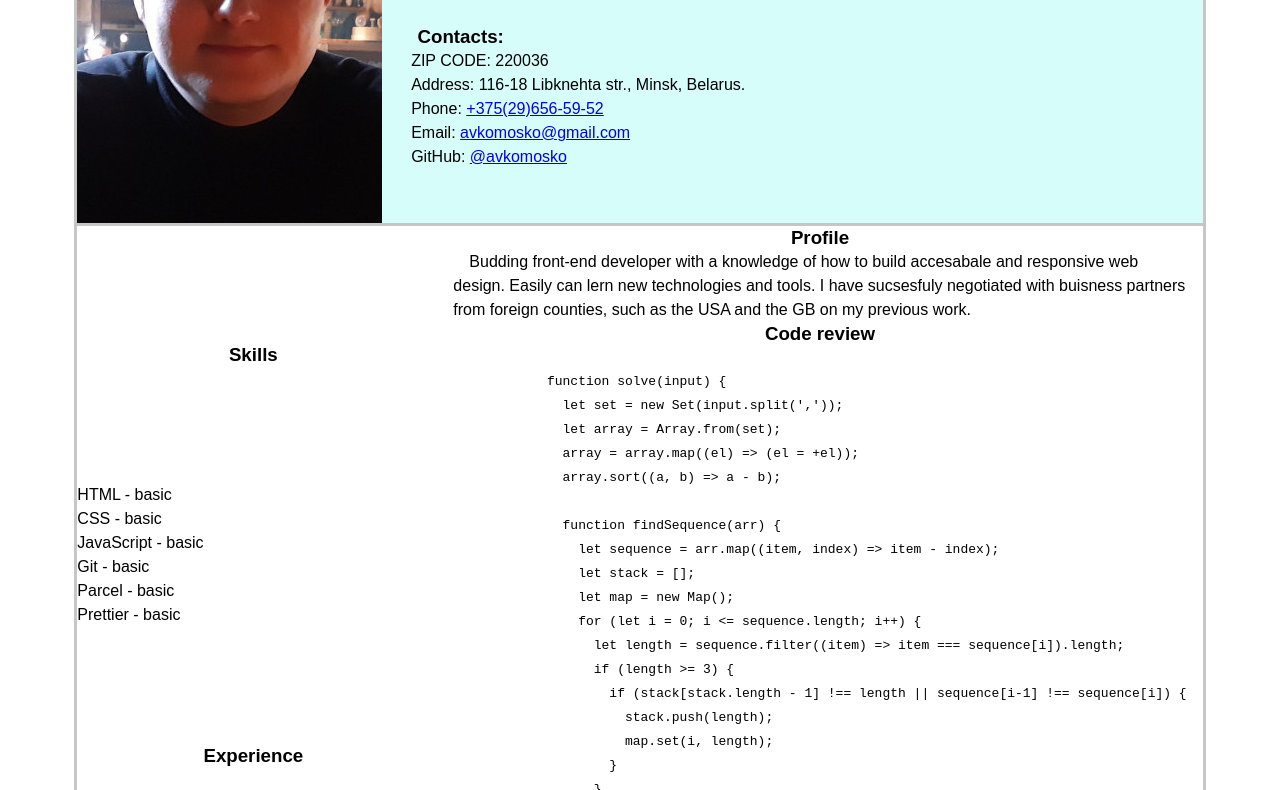
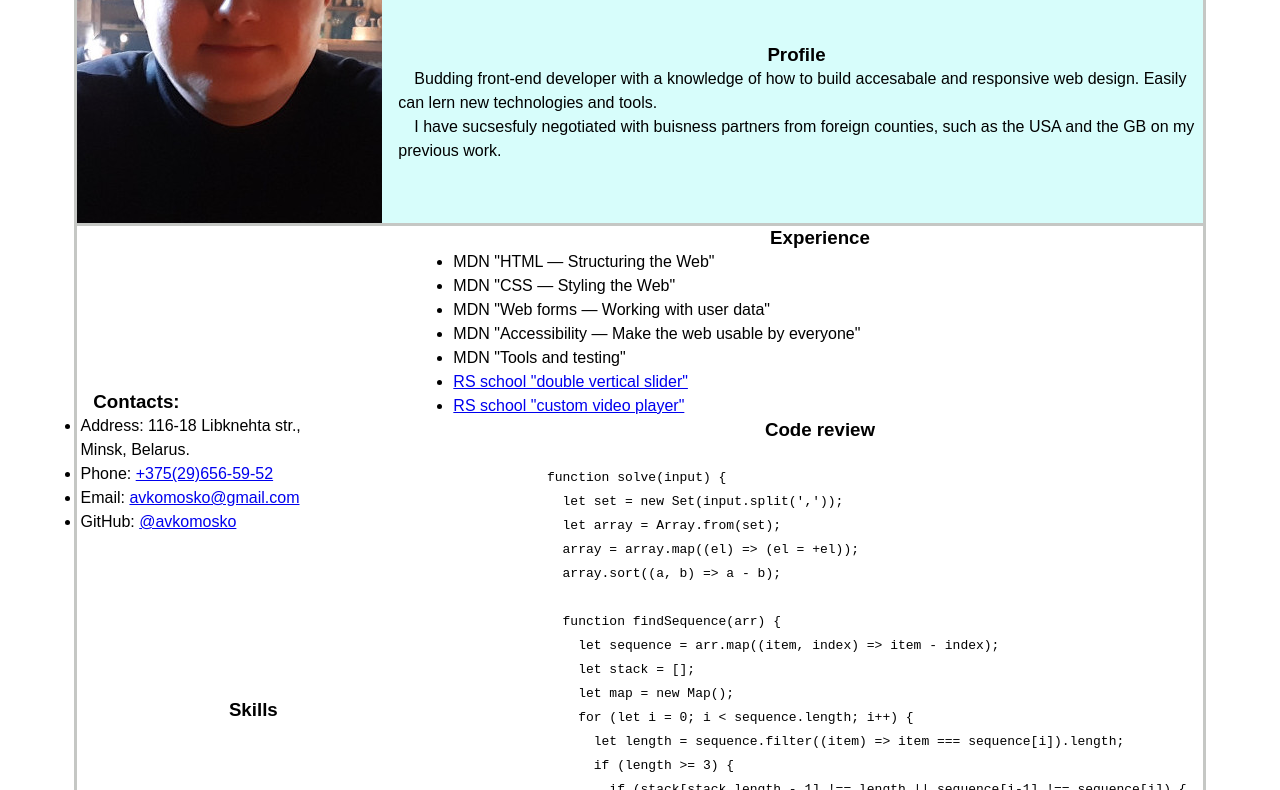
Before and after one commit to avkomosko/rsschool-cv, a plain HTML site: page index.html in a window 1280 px wide. Shown: the part 213-1003 px from the top of the page. Drawn offline with Linux system fonts and the light colour scheme.

Commit message:
refactor: change structure of the cv

```diff
--- a/index.html
+++ b/index.html
@@ -40,24 +40,30 @@
       </nav>
       <div class="header__sub-wrapper">
         <img src="assets/img/photo.jpg" alt="My photo for cv" width="305" height="409">
-        <div class="header__contacts-wraper">
+        <div class="header__profile-wraper">
           <h1>Aliaksei Kamoska</h1>
           <h2>Junior Front End Developer</h2>
-          <div class="contacts-wraper">
-            <h3>Contacts:</h3>
-            <ul id="contacts">
-              <li>ZIP CODE: 220036</li>
-              <li>Address: 116-18 Libknehta str., Minsk, Belarus.</li>
-              <li>Phone: <a href="tel:+375(29)656-59-52">+375(29)656-59-52</a></li>
-              <li>Email: <a href="mailto:avkomosko@gmail.com">avkomosko@gmail.com</a></li>
-              <li>GitHub: <a href="https://github.com/avkomosko">@avkomosko</a></li>
-            </ul>
-          </div>
+          <article id="profile">
+            <h3>Profile</h3>
+            <p>Budding front-end developer with a knowledge of how to build accesabale and responsive web design. Easily can
+            lern new technologies and tools.</p>
+            <p>I have sucsesfuly negotiated with buisness partners from foreign counties, such
+            as the USA and the GB on my previous work.</p>
+          </article>
         </div>
       </div>
     </header>
 
     <aside>
+      <div class="contacts-wraper">
+        <h3 id="contacts">Contacts:</h3>
+        <ul>
+          <li>Address: 116-18 Libknehta str.,<br>Minsk, Belarus.</li>
+          <li>Phone: <a href="tel:+375(29)656-59-52">+375(29)656-59-52</a></li>
+          <li>Email: <a href="mailto:avkomosko@gmail.com">avkomosko@gmail.com</a></li>
+          <li>GitHub: <a href="https://github.com/avkomosko">@avkomosko</a></li>
+        </ul>
+      </div>
       <h3>Skills</h3>
       <ul id="skills">
         <li>HTML - basic</li>
@@ -67,16 +73,7 @@
         <li>Parcel - basic</li>
         <li>Prettier - basic</li>
       </ul>
-      <h3>Experience</h3>
-      <ul id="experience">
-        <li>MDN "HTML — Structuring the Web"</li>
-        <li>MDN "CSS — Styling the Web"</li>
-        <li>MDN "Web forms — Working with user data"</li>
-        <li>MDN "Accessibility — Make the web usable by everyone"</li>
-        <li>MDN "Tools and testing"</li>
-        <li>RS school "future project-1"</li>
-        <li>RS school "future project-2"</li>
-      </ul>
+
       <h3>Languages</h3>
       <ul id="languages">
         <li>English B2+</li>
@@ -86,13 +83,22 @@
     </aside>
 
     <main>
-      <article id="profile">
-        <h3>Profile</h3>
-        <p>Budding front-end developer with a knowledge of how to build accesabale and responsive web design. Easily can
-        lern new technologies and tools. I have sucsesfuly negotiated with buisness partners from foreign counties, such
-        as the USA and the GB on my previous work.</p>
+      <article>
+        <h3>Experience</h3>
+        <ul id="experience">
+          <li>MDN "HTML — Structuring the Web"</li>
+          <li>MDN "CSS — Styling the Web"</li>
+          <li>MDN "Web forms — Working with user data"</li>
+          <li>MDN "Accessibility — Make the web usable by everyone"</li>
+          <li>MDN "Tools and testing"</li>
+          <li>
+            <a href="https://rolling-scopes-school.github.io/avkomosko-JSFEPRESCHOOL/vertical-slider" class="project" target="_blank">RS school "double vertical slider"</a>
+          </li>
+          <li>
+            <a href="https://rolling-scopes-school.github.io/avkomosko-JSFEPRESCHOOL/custom-video-player/" class="project" target="_blank">RS school "custom video player"</a>
+          </li>
+      </ul>
       </article>
-
       <article id="code-review">
         <h3>Code review</h3>
         <pre><code class="javascript">
@@ -106,7 +112,7 @@
                 let sequence = arr.map((item, index) => item - index);
                 let stack = [];
                 let map = new Map();
-                for (let i = 0; i <= sequence.length; i++) {
+                for (let i = 0; i &lt; sequence.length; i++) {
                   let length = sequence.filter((item) => item === sequence[i]).length;
                   if (length >= 3) {
                     if (stack[stack.length - 1] !== length || sequence[i-1] !== sequence[i]) {
--- a/style.css
+++ b/style.css
@@ -51,9 +51,7 @@ header {
   max-width: 100%;
 }
 
-.menu-img {
-  display: none;
-}
+.menu-img {display: none;}
 
 .menu {
   display: flex;
@@ -63,7 +61,10 @@ header {
   width: 100%;
 }
 
-.menu-item {margin: 0 0 0 15px;}
+.menu-item {
+  margin: 0 0 0 15px;
+  list-style: none;
+}
 
 .menu-link {text-decoration: none;}
 
@@ -76,9 +77,7 @@ header {
 
 }
 
-li {list-style: none;}
-
-.header__contacts-wraper {
+.header__profile-wraper {
   display: flex;
   flex-flow: column;
   justify-content: space-evenly;
@@ -87,15 +86,12 @@ li {list-style: none;}
   padding-left: 1rem;
 }
 
-.contacts-wraper > h3,
- h2,
- h1 {
-  margin-left: 1.2rem;
-
-  text-align: left;
+.header__sub-wrapper >
+h3,
+h2,
+h1 {
+  text-align: center;
 }
-
-#contacts {margin-left: 0.8rem;}
 
 aside {
   grid-area: aside;
@@ -108,6 +104,13 @@ aside {
 
   padding-right: 0.5rem;
 }
+
+#contacts {
+  margin-left: 0.8rem;
+  text-align: left;
+}
+
+.contacts-wraper {margin-left: 0.2rem;}
 
 main {
   grid-area: main;
```
